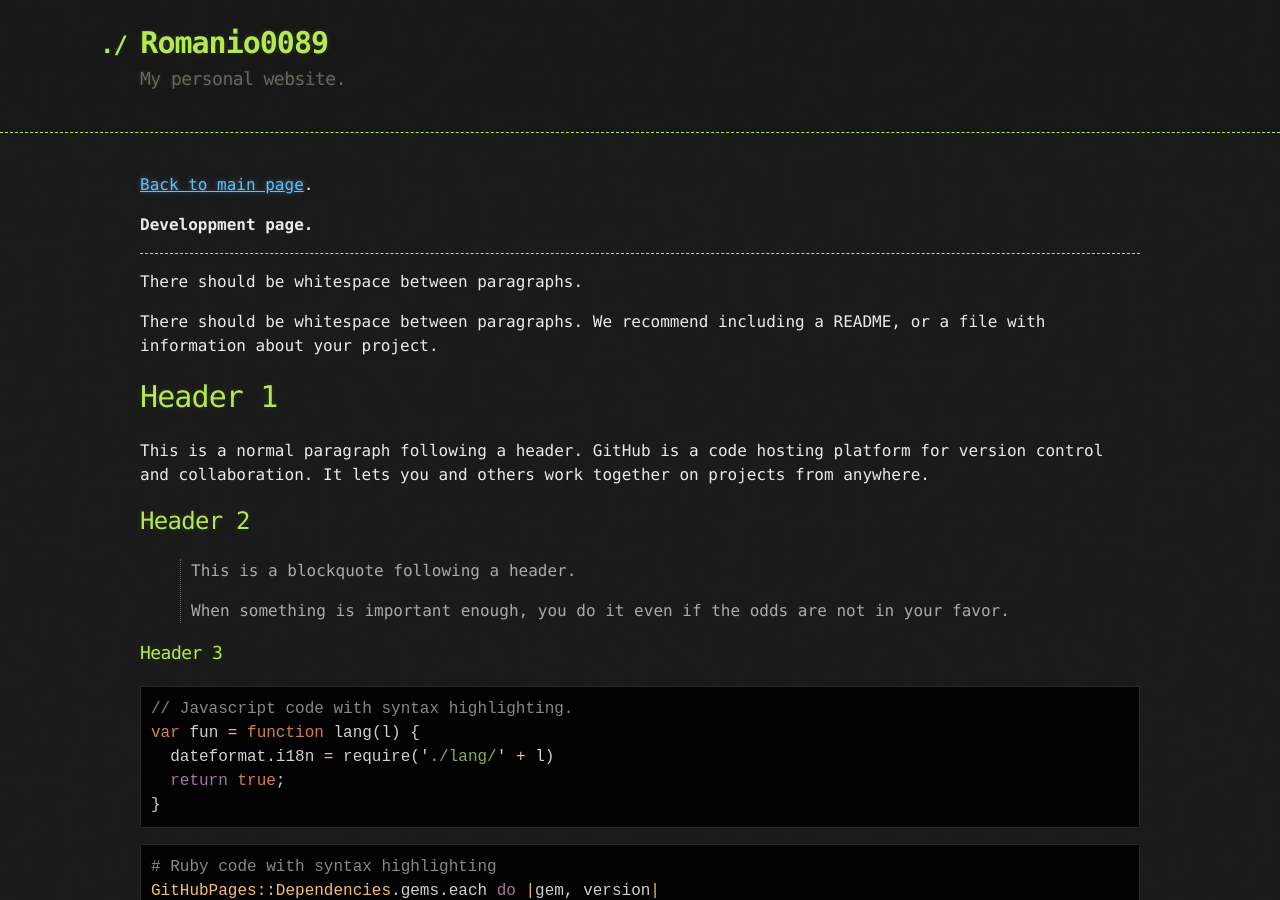
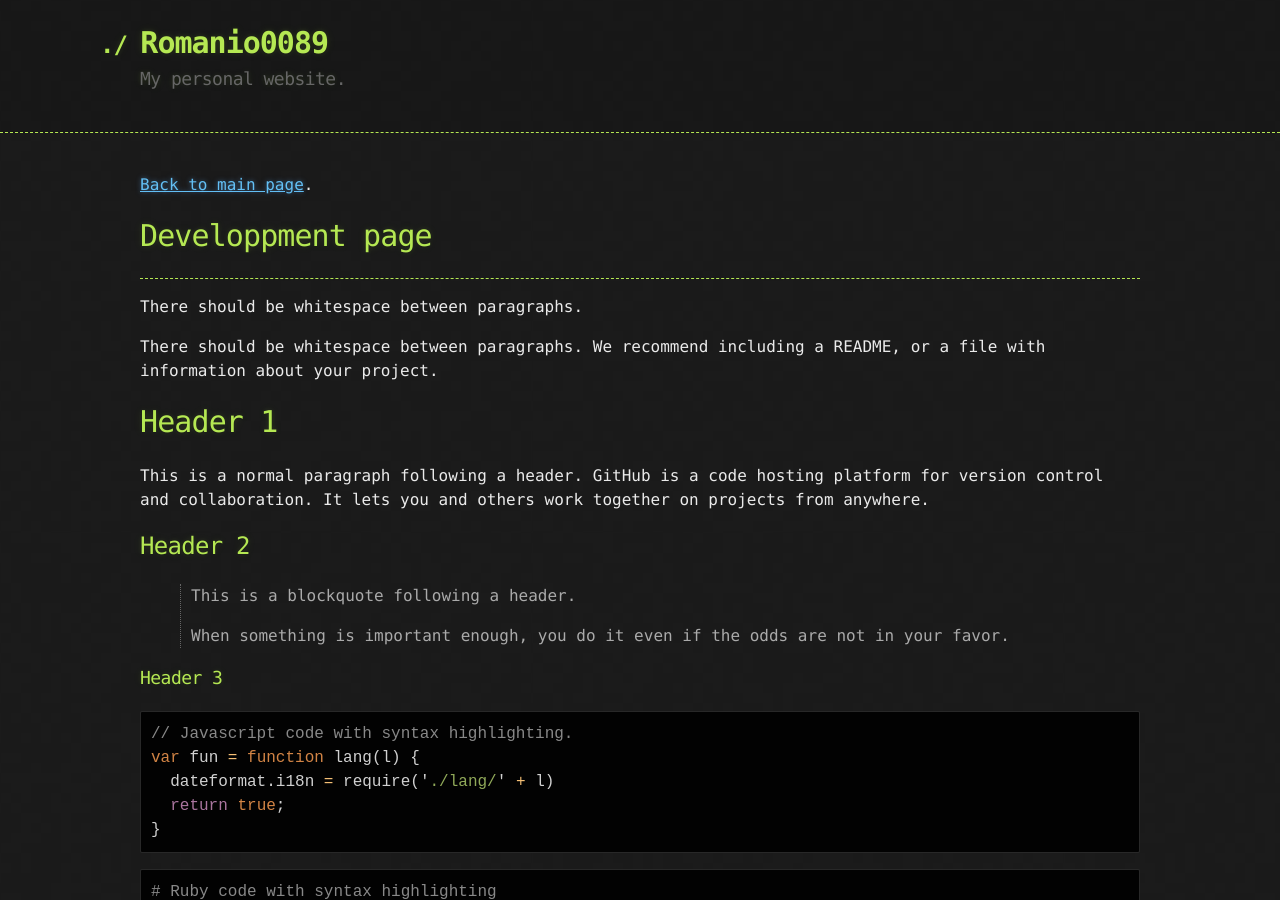
Before and after one commit to Romanio0089/romanio0089.github.io, a Jekyll site: the page built from dev.md, in a window 1280 px wide and 900 px high. Built offline with Jekyll 4.4.1, drawn with Linux system fonts in a browser that asks for light colours.

Commit message:
Update dev.md

```diff
--- a/dev.md
+++ b/dev.md
@@ -6,7 +6,9 @@ layout: default
 
 
 
-**Developpment page.**
+# Developpment page
+
+
 
 * * *
 
```
